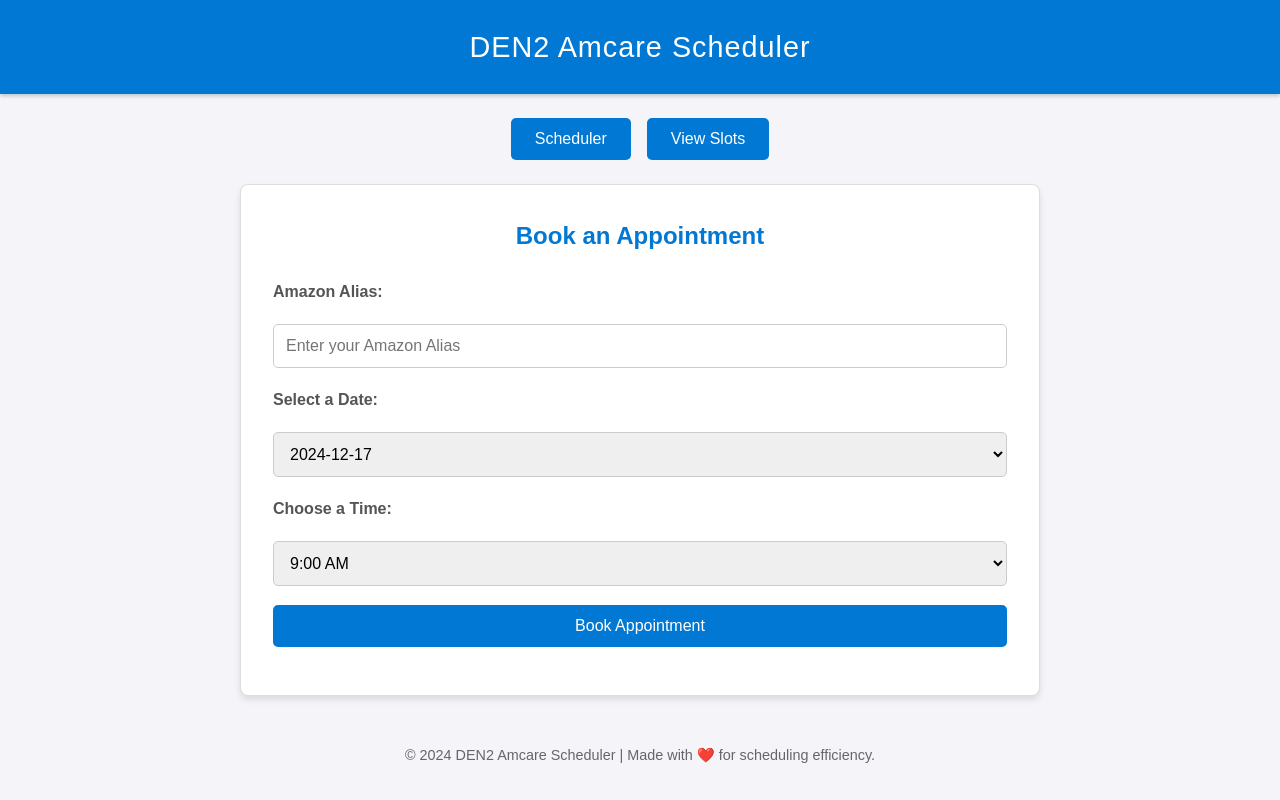
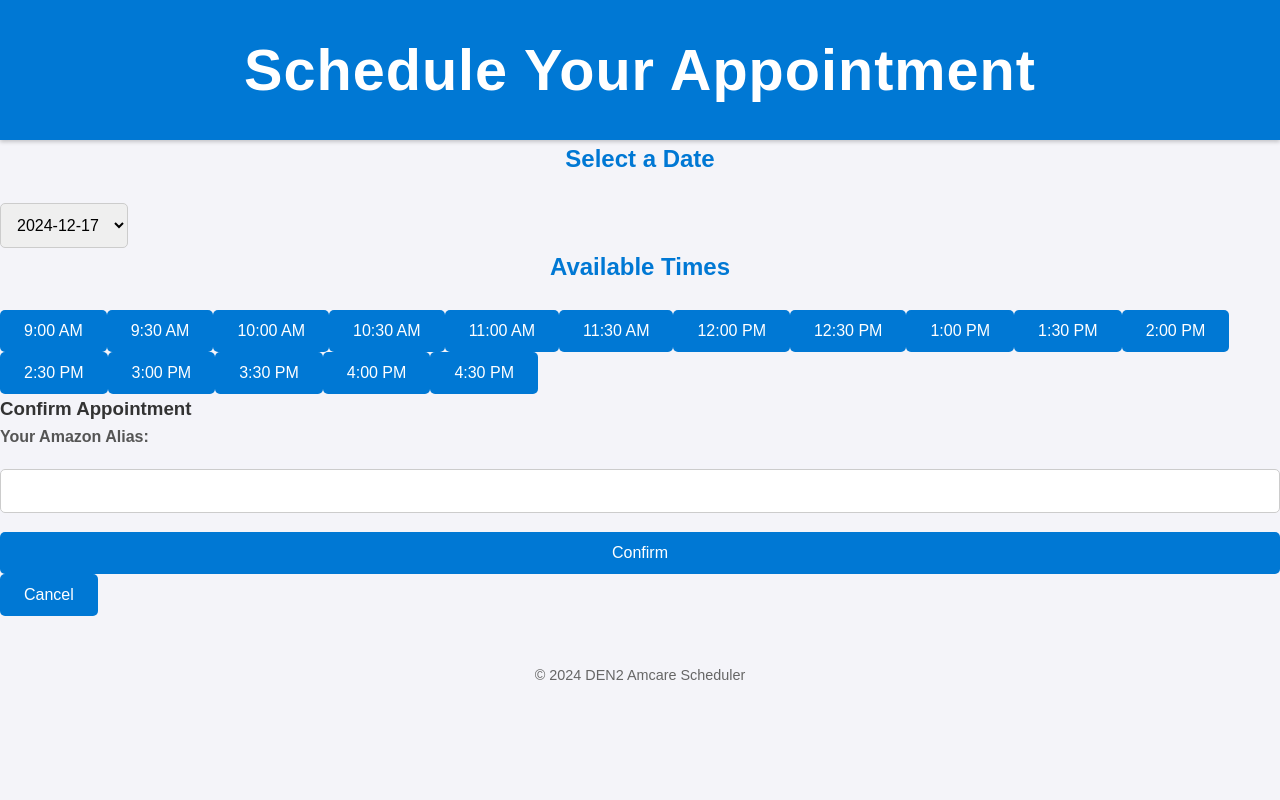
Before and after one commit to Garret-Tade/DEN2_Amcare_Scheduler, a Flask app: page / in a window 1280 px wide. Run offline with Flask 3, Linux system fonts and the light colour scheme.

Commit message:
Update index.html

```diff
--- a/templates/index.html
+++ b/templates/index.html
@@ -3,138 +3,114 @@
 <head>
     <meta charset="UTF-8">
     <meta name="viewport" content="width=device-width, initial-scale=1.0">
-    <title>Scheduling Website</title>
+    <title>Calendly-like Scheduler</title>
     <link rel="stylesheet" href="/static/style.css">
 </head>
 <body>
     <header>
-        DEN2 Amcare Scheduler
+        <h1>Schedule Your Appointment</h1>
     </header>
 
-    <div class="tabs">
-        <button onclick="showTab('scheduler')">Scheduler</button>
-        <button onclick="showTab('slots')">View Slots</button>
-    </div>
-
-    <!-- Scheduler Tab -->
-    <section id="scheduler" class="tab-content active">
-        <h2>Book an Appointment</h2>
-        <form id="booking-form">
-            <label for="alias">Amazon Alias:</label>
-            <input type="text" id="alias" name="alias" placeholder="Enter your Amazon Alias" required>
-
-            <label for="date">Select a Date:</label>
-            <select id="date" name="date" required></select>
-
-            <label for="time">Choose a Time:</label>
-            <select id="time" name="time" required></select>
-
-            <button type="submit">Book Appointment</button>
-        </form>
-        <div id="message"></div>
-    </section>
-
-    <!-- View Slots Tab -->
-    <section id="slots" class="tab-content">
-        <h2>View Appointments</h2>
-        <div>
-            <label for="view-date-selector">Filter by Date:</label>
-            <select id="view-date-selector"></select>
+    <main class="container">
+        <!-- Calendar Section -->
+        <div class="calendar-section">
+            <h2>Select a Date</h2>
+            <select id="date-picker"></select>
         </div>
 
-        <div id="date-slot-grids">
-            <h3 id="grid-date-title"></h3>
-            <ul id="slots-list"></ul>
+        <!-- Time Slots Section -->
+        <div class="slots-section">
+            <h2>Available Times</h2>
+            <div id="slots-grid" class="slots-grid"></div>
         </div>
-    </section>
+
+        <!-- Booking Confirmation Modal -->
+        <div id="confirmation-modal" class="modal hidden">
+            <div class="modal-content">
+                <h3>Confirm Appointment</h3>
+                <p id="selected-time"></p>
+                <form id="booking-form">
+                    <label for="alias">Your Amazon Alias:</label>
+                    <input type="text" id="alias" name="alias" required>
+                    <button type="submit">Confirm</button>
+                </form>
+                <button onclick="closeModal()">Cancel</button>
+            </div>
+        </div>
+    </main>
 
     <footer>
-        &copy; 2024 DEN2 Amcare Scheduler | Made with ❤️ for scheduling efficiency.
+        &copy; 2024 DEN2 Amcare Scheduler
     </footer>
 
     <script>
-        let currentTab = "scheduler"; // Track which tab is active
+        const datePicker = document.getElementById("date-picker");
+        const slotsGrid = document.getElementById("slots-grid");
+        const modal = document.getElementById("confirmation-modal");
+        const selectedTimeText = document.getElementById("selected-time");
+        const bookingForm = document.getElementById("booking-form");
+        let selectedTime = "";
 
+        // Fetch and render time slots for the selected date
         async function fetchSlots(date) {
             const res = await fetch(`/get_slots?date=${date}`);
             const slots = await res.json();
-
-            const timeDropdown = document.getElementById("time");
-            const slotsList = document.getElementById("slots-list");
-
-            timeDropdown.innerHTML = "";
-            slotsList.innerHTML = "";
+            slotsGrid.innerHTML = ""; // Clear previous slots
 
             slots.forEach(slot => {
-                // Populate dropdown
-                const option = document.createElement("option");
-                option.value = slot.time;
-                option.textContent = slot.time;
+                const button = document.createElement("button");
+                button.textContent = slot.time;
+                button.className = slot.associates.length >= 2 ? "slot full" : "slot available";
 
-                if (slot.associates.length >= 2) {
-                    option.classList.add("filled");
-                    option.disabled = true;
+                if (slot.associates.length < 2) {
+                    button.onclick = () => openModal(slot.time, date);
                 }
-                timeDropdown.appendChild(option);
 
-                // Populate slots list
-                const li = document.createElement("li");
-                li.textContent = `${slot.time} - ${slot.associates.join(", ") || "Available"}`;
-                if (slot.associates.length >= 2) li.classList.add("slot-full");
-                slotsList.appendChild(li);
+                slotsGrid.appendChild(button);
             });
-            document.getElementById("grid-date-title").textContent = `Appointments for ${date}`;
         }
 
-        document.getElementById("booking-form").addEventListener("submit", async (e) => {
+        function openModal(time, date) {
+            selectedTime = time;
+            selectedTimeText.textContent = `Date: ${date}, Time: ${time}`;
+            modal.classList.remove("hidden");
+        }
+
+        function closeModal() {
+            modal.classList.add("hidden");
+        }
+
+        // Submit booking
+        bookingForm.addEventListener("submit", async (e) => {
             e.preventDefault();
+            const alias = document.getElementById("alias").value;
+            const date = datePicker.value;
 
-            const formData = new FormData(e.target);
-            const res = await fetch("/submit", { method: "POST", body: formData });
+            const res = await fetch("/book_slot", {
+                method: "POST",
+                body: new URLSearchParams({ alias, time: selectedTime, date })
+            });
 
-            const message = document.getElementById("message");
-            if (res.ok) {
-                message.textContent = "✅ Appointment booked successfully!";
-                message.style.color = "green";
-            } else {
-                const error = await res.json();
-                message.textContent = `❌ ${error.message}`;
-                message.style.color = "red";
-            }
-            fetchSlots(document.getElementById("date").value);
+            const message = await res.json();
+            alert(message.message);
+            closeModal();
+            fetchSlots(date);
         });
 
-        function showTab(tabId) {
-            if (tabId === currentTab) return; // Prevent unnecessary reloading
-            currentTab = tabId;
-
-            document.querySelectorAll(".tab-content").forEach(div => div.classList.remove("active"));
-            document.getElementById(tabId).classList.add("active");
-
-            if (tabId === "slots") {
-                const selectedDate = document.getElementById("view-date-selector").value;
-                fetchSlots(selectedDate);
-            }
-        }
-
         window.onload = () => {
-            const dates = {{ dates | safe }};
-            const dateDropdown = document.getElementById("date");
-            const viewDateDropdown = document.getElementById("view-date-selector");
-
-            dates.forEach(date => {
-                const option = new Option(date, date);
-                dateDropdown.add(option);
-                viewDateDropdown.add(option.cloneNode(true));
+            fetch('/').then(() => {
+                const dates = {{ dates | safe }};
+                dates.forEach(date => {
+                    const option = new Option(date, date);
+                    datePicker.add(option);
+                });
+                datePicker.value = dates[0];
+                fetchSlots(dates[0]);
             });
 
-            const initialDate = dates[0];
-            dateDropdown.value = initialDate;
-            viewDateDropdown.value = initialDate;
-            fetchSlots(initialDate);
-
-            dateDropdown.addEventListener("change", () => fetchSlots(dateDropdown.value));
-            viewDateDropdown.addEventListener("change", () => fetchSlots(viewDateDropdown.value));
+            datePicker.addEventListener("change", () => {
+                fetchSlots(datePicker.value);
+            });
         };
     </script>
 </body>
```
